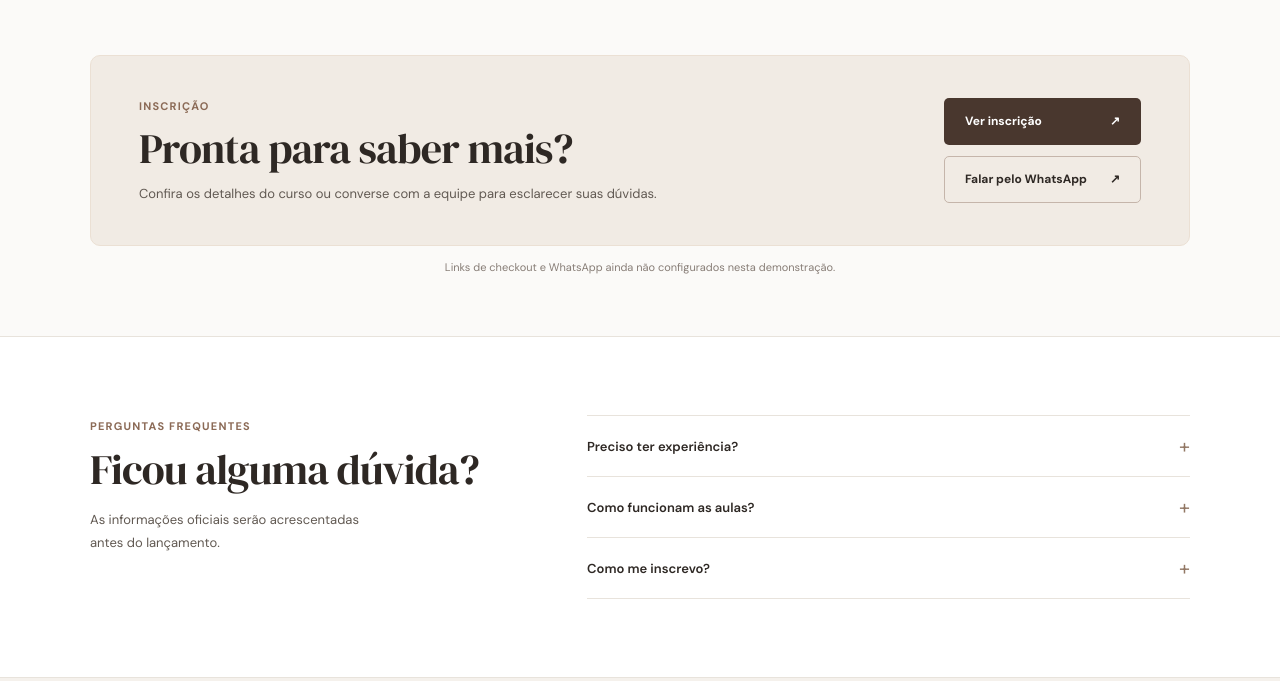
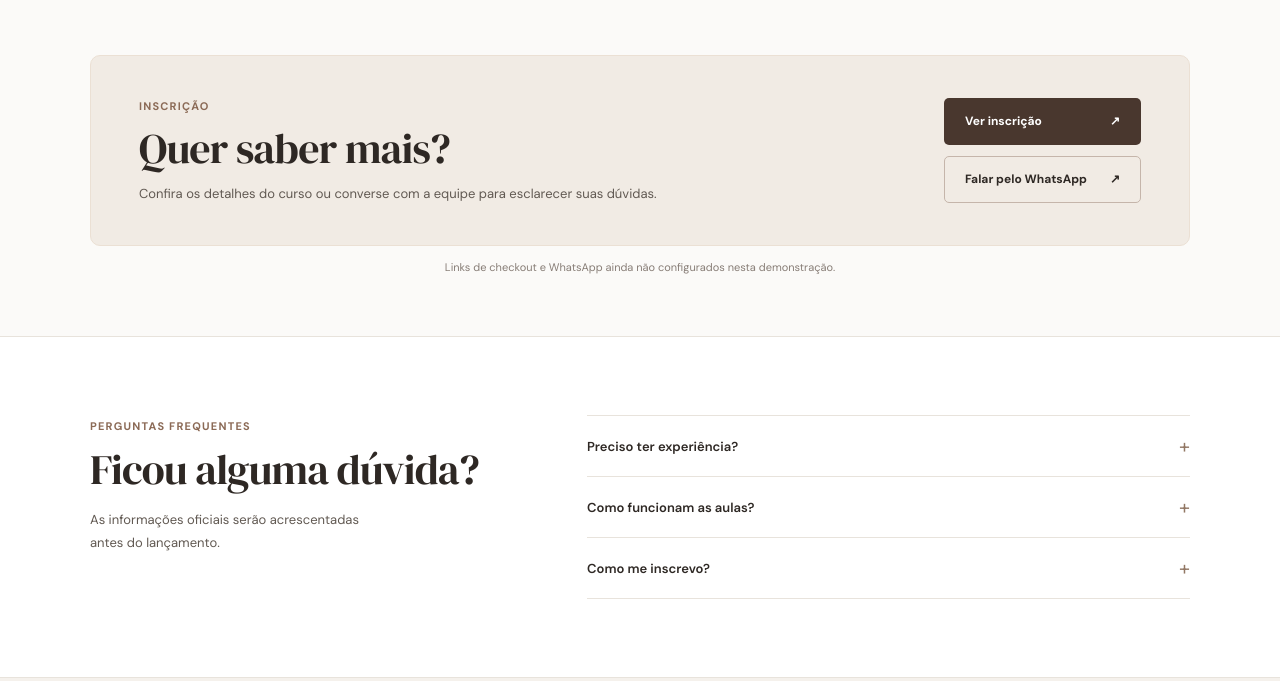
Before and after one commit to VideDigital/o-pao-de-mel, a plain HTML site: page index.html in a window 1280 px wide. Shown: the part 2160-2841 px from the top of the page. Drawn offline with Linux system fonts and the light colour scheme.

Commit message:
copy: usa chamada de inscricao neutra

```diff
--- a/index.html
+++ b/index.html
@@ -114,7 +114,7 @@
         <div class="enroll-panel">
           <div class="enroll-text">
             <span class="kicker">INSCRIÇÃO</span>
-            <h2 id="enroll-title">Pronta para saber mais?</h2>
+            <h2 id="enroll-title">Quer saber mais?</h2>
             <p>Confira os detalhes do curso ou converse com a equipe para esclarecer suas dúvidas.</p>
           </div>
           <div class="enroll-actions">
```
